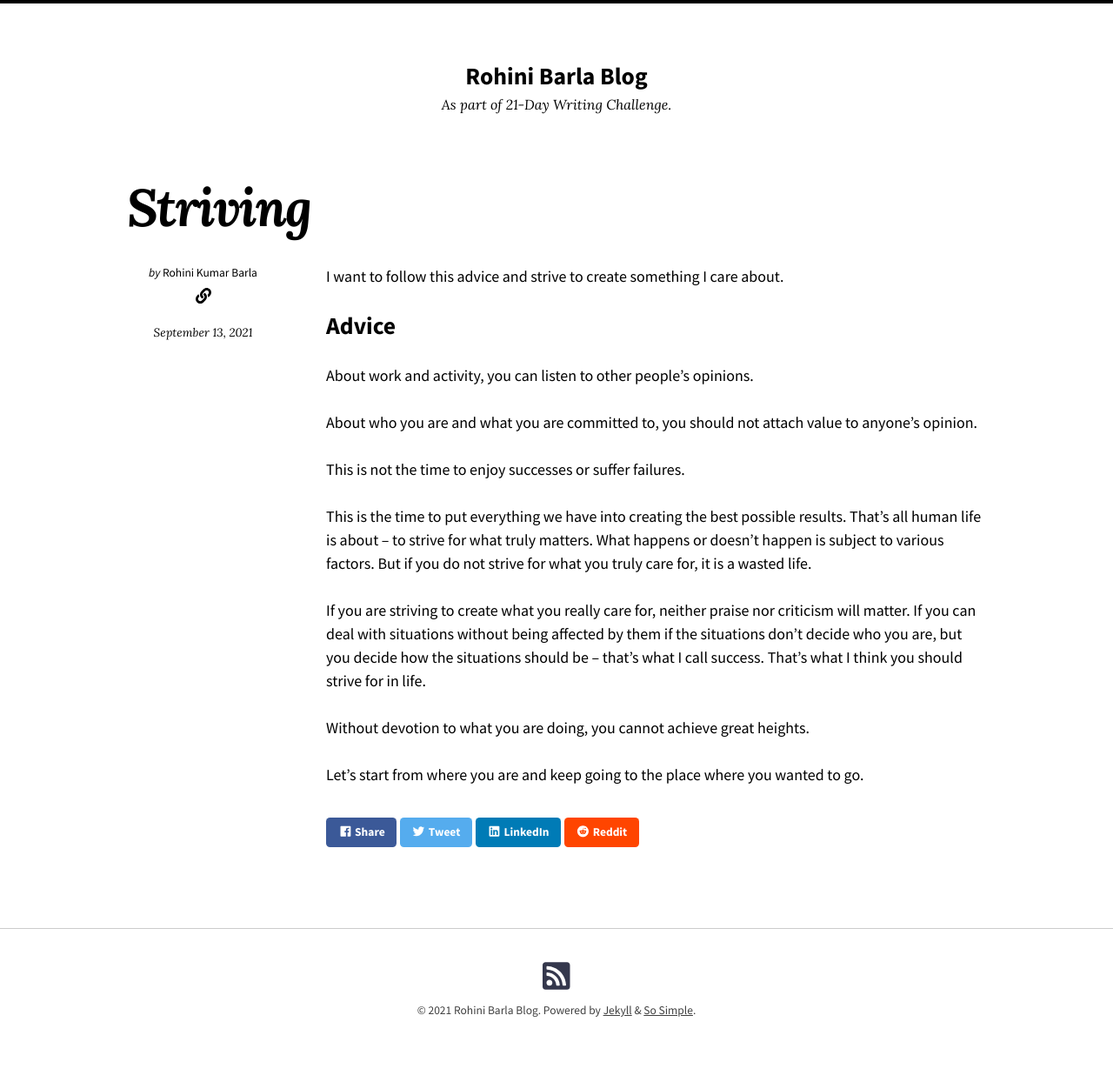
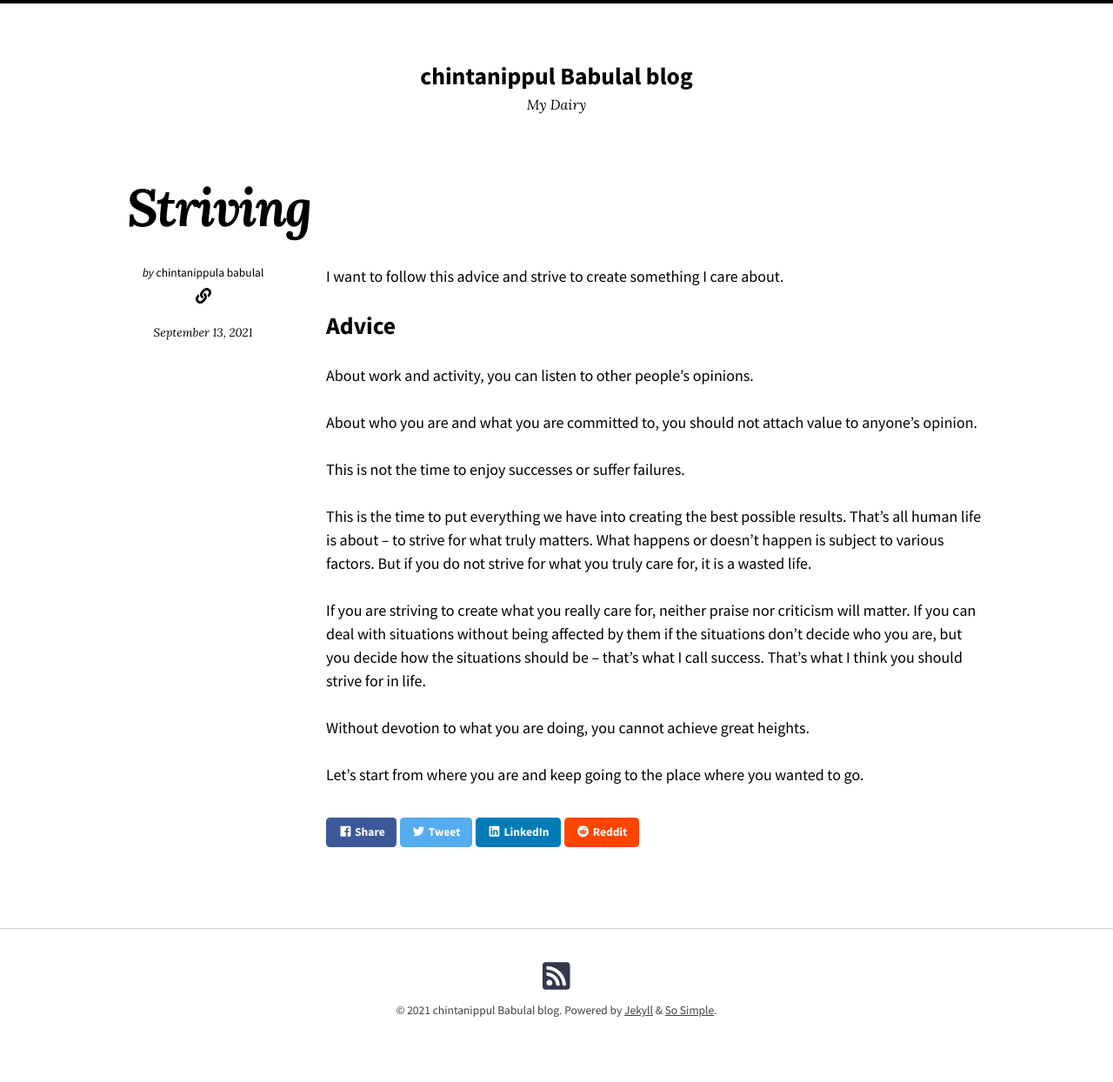
Before and after one commit to skbabulal/skbabulal.github.io, a Jekyll site: the page built from _posts/2021-09-13-striving.md, in a window 1280 px wide. Shown: the whole page at 87% size. Built offline with Jekyll 4.4.1, drawn with Linux system fonts in a browser that asks for light colours; nearby versions of some CDN libraries.

Commit message:
changes made

```diff
--- a/_config.yml
+++ b/_config.yml
@@ -17,8 +17,8 @@ theme: jekyll-theme-so-simple
 # remote_theme: mmistakes/so-simple-theme
 skin: "/assets/css/skins/default.css"
 locale: en-US
-title: "Rohini Barla Blog"
-description: "As part of 21-Day Writing Challenge."
+title: "chintanippul Babulal blog"
+description: "My Dairy"
 baseurl: # the subpath of your site, e.g. "/blog"
 url: # the base hostname & protocol for your site e.g. "https://mmistakes.github.io"
 logo: # path of site logo, e.g. "/images/logo.png"
@@ -91,10 +91,10 @@ defaults:
 
 # Site Author
 author:
-  name: Rohini Kumar Barla
+  name: chintanippula babulal
   picture:
-  email: rohinibarla@hey.com
-  twitter: rohinibarla
+  email:
+  twitter:
   links:
     - title:
       url:
```
